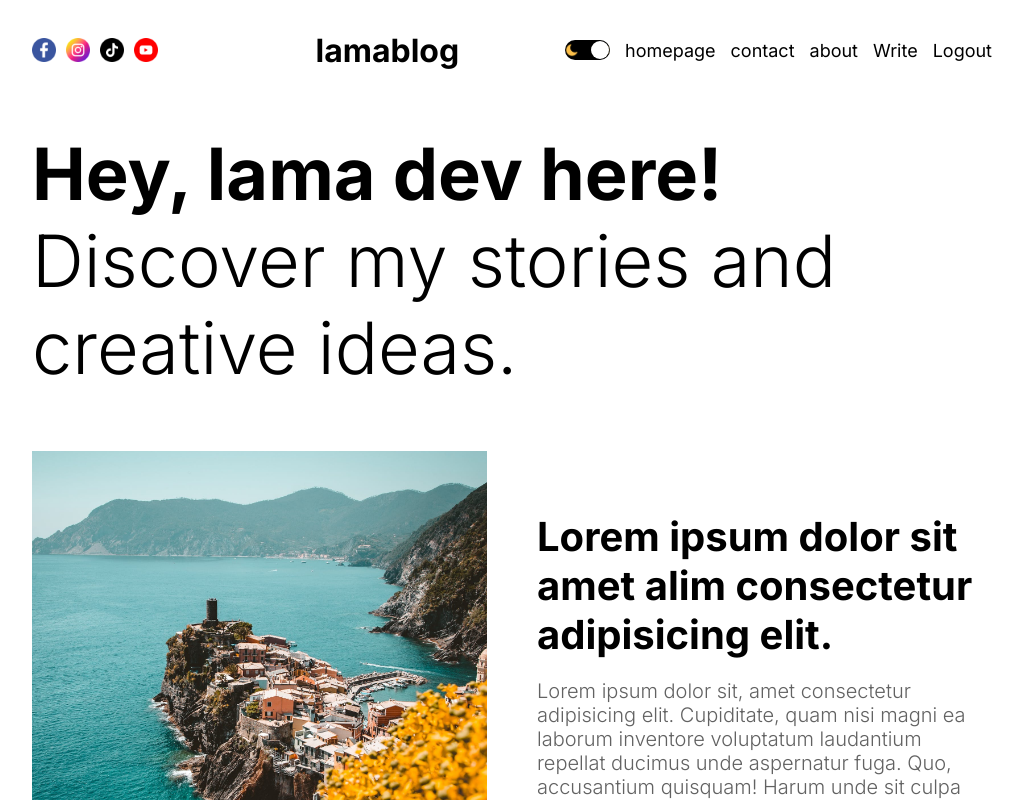
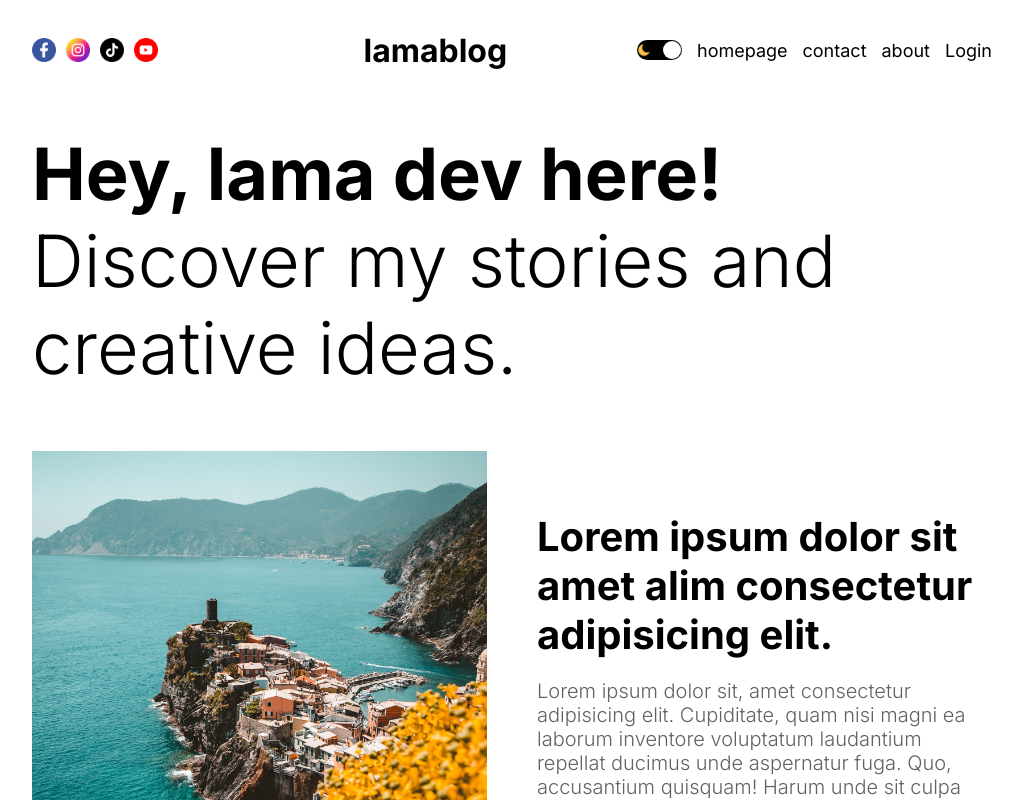
Before and after one commit to mehranehsoleimani66/Blog_app, a Next.js app: page / in a window 1280 px wide. Shown: the top 800 px of the page, without its empty margins (128-1151 px from the left). Built offline with nearby package versions, Linux system fonts and the light colour scheme; no server answers.

Commit message:
modified

```diff
--- a/src/components/authLink/AuthLink.jsx
+++ b/src/components/authLink/AuthLink.jsx
@@ -1,66 +1,14 @@
-// "use client";
-// import Link from "next/link";
-// import styles from "./authLink.module.css";
-// import { useState } from "react";
-
-// const AuthLink = () => {
-//   const [open, setOpen] = useState(false);
-//   const status = "notauthentication";
-//   return (
-//     <>
-//       {status === "notauthenticatin" ? (
-//         <Link href="/login">LogIn</Link>
-//       ) : (
-//         <>
-//           <Link href="/write">Write</Link>
-//           <span className={styles.link} href="/logout">
-//             LogOut
-//           </span>
-//         </>
-//       )}
-//       <div className={styles.burger}>
-//         <div className={styles.line}></div>
-//         <div className={styles.line}></div>
-//         <div className={styles.line}></div>
-//       </div>
-//       {open && (
-//         <div
-//           className={styles.responsiveMenu}
-//           onClick={() => {
-//             setOpen(!open);
-//           }}
-//         >
-//           <Link href="/">homepage</Link>
-//           <Link href="/">contact</Link>
-//           <Link href="/">about</Link>
-//           {status === "notauthenticatin" ? (
-//             <Link href="/login">LogIn</Link>
-//           ) : (
-//             <>
-//               <Link href="/write">Write</Link>
-//               <span className={styles.link} href="/logout">
-//                 LogOut
-//               </span>
-//             </>
-//           )}
-//         </div>
-//       )}
-//     </>
-//   );
-// };
-
-// export default AuthLink;
-
 "use client";
 import Link from "next/link";
 import styles from "./authLink.module.css";
 import { useState } from "react";
+import { signOut, useSession } from "next-auth/react";
 
 const AuthLink = () => {
   const [open, setOpen] = useState(false);
 
-  const status = "notauthentication";
-
+  const { status } = useSession();
+  // const status = "unauthenticated";
   return (
     <>
       {status === "unauthenticated" ? (
@@ -72,7 +20,9 @@ const AuthLink = () => {
           <Link href="/write" className={styles.link}>
             Write
           </Link>
-          <span className={styles.link}>Logout</span>
+          <span className={styles.link} onClick={signOut}>
+            Logout
+          </span>
         </>
       )}
       <div className={styles.burger} onClick={() => setOpen(!open)}>
```
